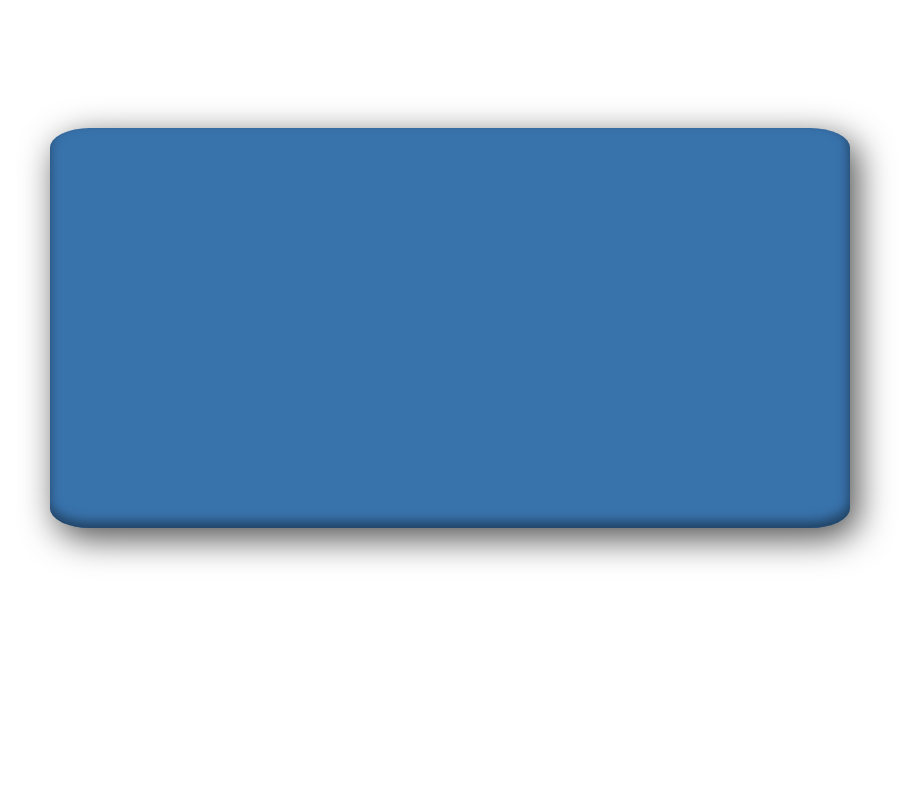
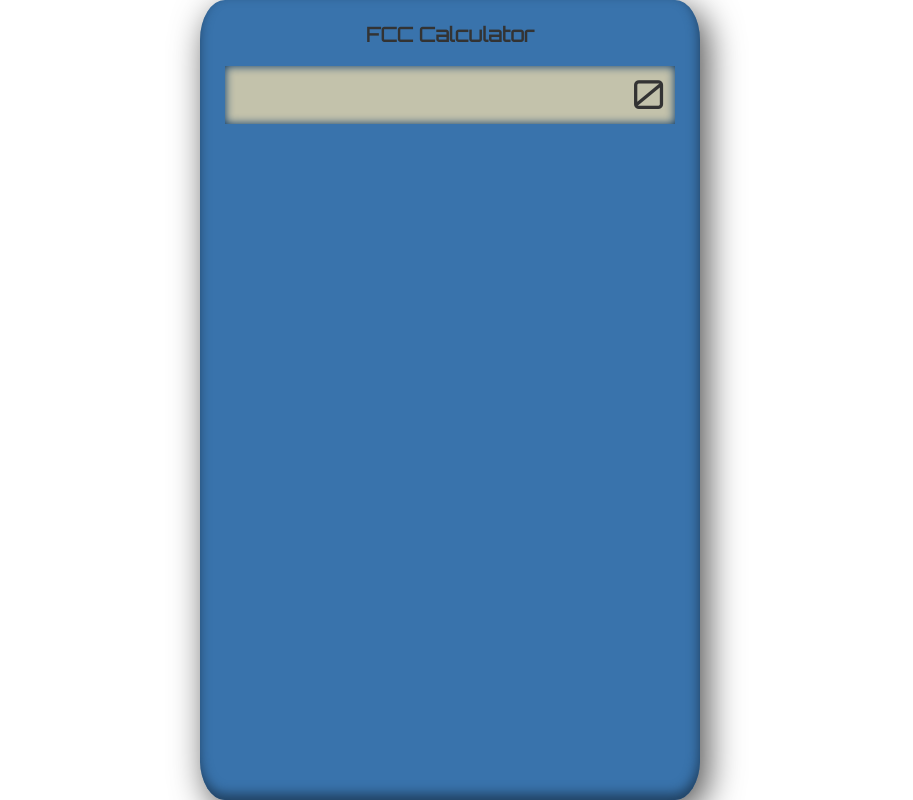
Before and after one commit to xiumozhan/FCC-Calculator, a plain HTML site: page index.html in a window 1280 px wide. Shown: the whole page, without its empty margins (190-1103 px from the left). Drawn offline with nearby package versions, Linux system fonts and the light colour scheme.

Commit message:
Add its title and screen to show on the calculator panel

```diff
--- a/css/style.css
+++ b/css/style.css
@@ -1,19 +1,48 @@
 * {
     margin: 0;
+    /*padding: 0;*/
     box-sizing: border-box;
     font-size: 20px;
-    font-family: 'FontAwesome';
+    font-family: 'Orbitron', 'FontAwesome';
     font-weight: 400;
 }
 
 .calculator-container {
+    position: relative;
     border-radius: 5%;
     margin-left: auto;
     margin-right: auto;
-    max-width: 800px;
+    max-width: 500px;
     min-width: 400px;
-    height: 400px;
+    height: 800px;
     box-shadow:  7px 10px 34px 1px rgba(0, 0, 0, 0.68), inset -1px -6px 12px 0.1px #204060;
-    margin-top: 10vw;
+    -moz-box-shadow:  7px 10px 34px 1px rgba(0, 0, 0, 0.68), inset -1px -6px 12px 0.1px #204060;
+    -webkit-box-shadow:  7px 10px 34px 1px rgba(0, 0, 0, 0.68), inset -1px -6px 12px 0.1px #204060;
+    /*margin-top: 10vw;*/
     background-color: #3973ac;
 }
+
+.title-container {
+    margin-top: 10px;
+}
+
+.title-container h3 {
+    padding-right: 50px;
+    padding-left: 50px;
+    /*font-size: 300%;*/
+}
+
+.screen-container {
+    margin-top: 20px;
+    margin-left: 10px;
+    margin-right: 10px;
+    background-color: #c3c2ab;
+    box-shadow: inset 0 0 10px #003366;
+    -moz-box-shadow: inset 0 0 10px #003366;
+    -webkit-box-shadow: inset 0 0 10px #003366;
+}
+
+.screen-container p {
+    padding-right: 10px;
+    font-size: 200%;
+}
--- a/index.html
+++ b/index.html
@@ -7,17 +7,25 @@
 
     <link rel='stylesheet prefetch' href='https://cdnjs.cloudflare.com/ajax/libs/twitter-bootstrap/3.3.7/css/bootstrap.min.css'>
     <link rel="stylesheet" href="https://maxcdn.bootstrapcdn.com/font-awesome/4.4.0/css/font-awesome.min.css">
+    <link href='https://fonts.googleapis.com/css?family=Orbitron' rel='stylesheet' type='text/css'>
+    <link href='https://fonts.googleapis.com/css?family=Josefin+Sans' rel='stylesheet' type='text/css'>
     <link rel="stylesheet" type="text/css" href="css/style.css">
 
 </head>
 
-<body ng-app="calculatorApp">
-    <div class="calculator-container">
-
+<body ng-app="calculatorApp" ng-controller="calculatorController">
+    <div class="container calculator-container">
+        <div class="title-container text-center">
+            <h3><b>FCC Calculator</b></h3>
+        </div>
+        <div class="screen-container text-right">
+            <p>{{ result }}</p>
+        </div>
     </div>
 </body>
 <script src='https://cdnjs.cloudflare.com/ajax/libs/angular.js/1.6.1/angular.min.js'></script>
 
 <script src="app.js"></script>
+<script src="js/calculatorController.js"></script>
 
 </html>
--- /dev/null
+++ b/js/calculatorController.js
@@ -0,0 +1,3 @@
+calculatorApp.controller('calculatorController', ['$scope', function($scope) {
+    $scope.result = 0;
+}]);
```
